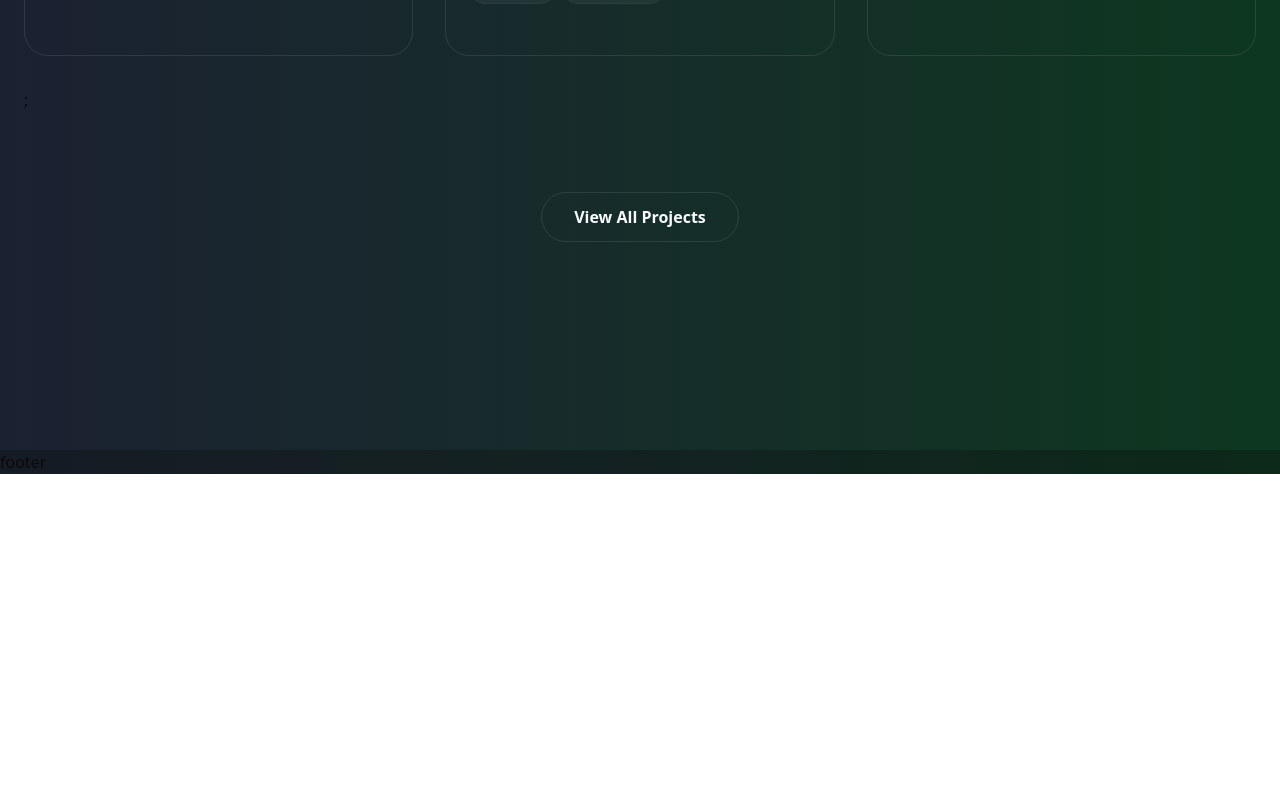
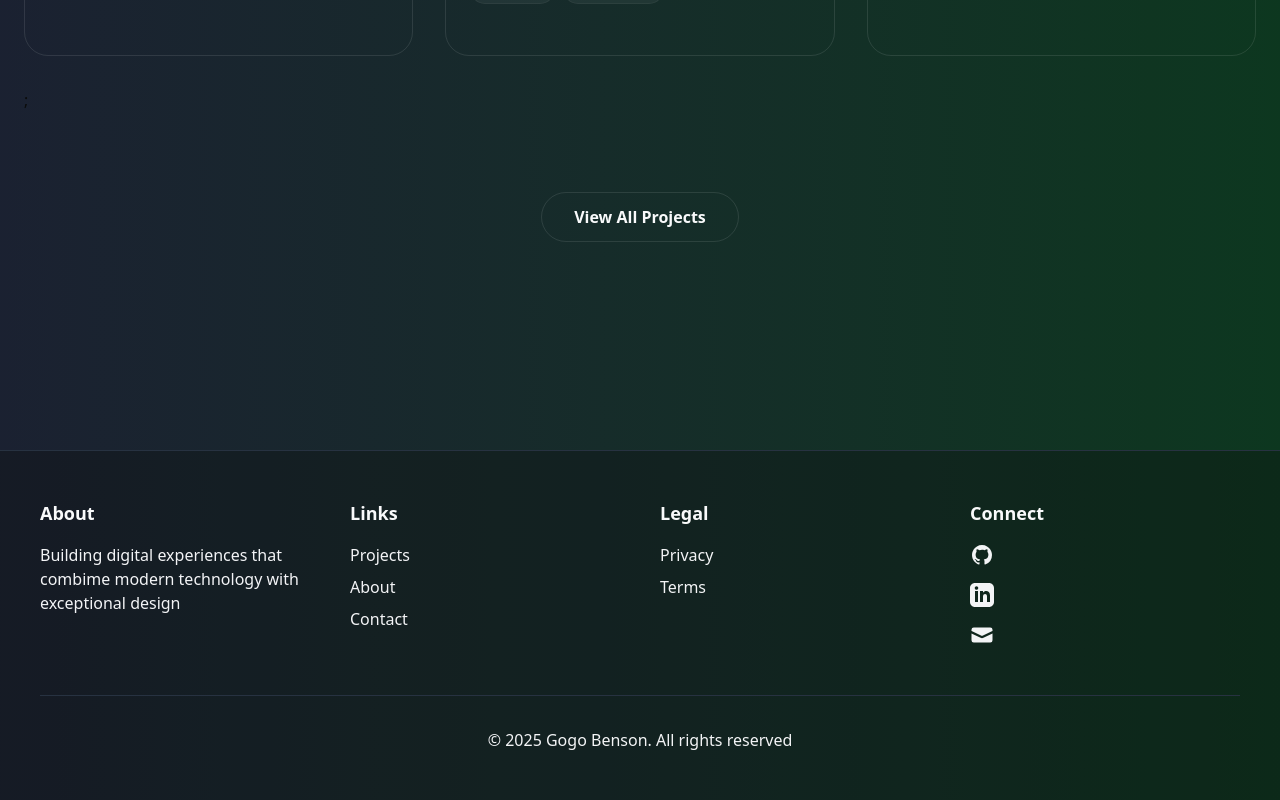
Before and after one commit to Gogo602/Portfolio, a Next.js app: page / in a window 1280 px wide. Shown: the part 1484-2284 px from the top of the page. Before the commit the page ends 1958 px from the top, so only its background shows below. Built offline with nearby package versions, Linux system fonts and the light colour scheme.

Commit message:
File: Footer, done with footer

```diff
--- a/components/Footer.tsx
+++ b/components/Footer.tsx
@@ -1,9 +1,60 @@
 import React from 'react'
+import { GithubIcon, LinkedInIcon } from './socialIcons'
+import { EnvelopeIcon } from '@heroicons/react/16/solid'
 
 const Footer = () => {
   return (
-      <footer className='bg-black/30'>
-          footer
+      <footer className='bg-black/30 border-t border-gray-800'>
+          <div className='max-w-7xl mx-auto px-4 sm:px-6 lg:px-10 py-12'>
+              <div className='grid grid-cols-1 md:grid-cols-4 gap-10'>
+                  <div>
+                      <h3 className='text-lg font-semibold text-gray-50 mb-4'>About</h3>
+                      <p className='text-gray-100'>
+                          Building digital experiences that combime modern technology with exceptional design
+                      </p>
+                  </div>
+                  <div>
+                      <h3 className='text-lg font-semibold text-gray-50 mb-4'>Links</h3>
+                      <ul className='space-y-2'>
+                          <li>
+                              <a href='#work' className='text-gray-100 hover:text-gray-50 transition-colors'>Projects</a>
+                          </li>
+                          <li>
+                              <a href='#about' className='text-gray-100 hover:text-gray-50 transition-colors'>About</a>
+                          </li>
+                          <li>
+                              <a href='#contact' className='text-gray-100 hover:text-gray-50 transition-colors'>Contact</a>
+                          </li>
+                      </ul>
+                  </div>
+                  <div>
+                      <h3 className='text-lg font-semibold text-gray-50 mb-4'>Legal</h3>
+                      <ul className='space-y-2'>
+                          <li>
+                              <a href='#privacy' className='text-gray-100 hover:text-gray-50 transition-colors'>Privacy</a>
+                          </li>
+                          <li>
+                              <a href='#terms' className='text-gray-100 hover:text-gray-50 transition-colors'>Terms</a>
+                          </li>
+                      </ul>
+                  </div>
+                  <div>
+                      <h3 className='text-lg font-semibold text-gray-50 mb-4'>Connect</h3>
+                      <ul className='space-x-4 space-y-4 flex md:block'>
+                            <GithubIcon href='#work' className='w-6 h-6 text-gray-100 hover:text-gray-50 transition-colors'/>
+                            <LinkedInIcon href='#work' className='w-6 h-6 text-gray-100 hover:text-gray-50 transition-colors'/>
+                            <EnvelopeIcon href='#work' className='w-6 h-6 text-gray-100 hover:text-gray-50 transition-colors'/>
+                      </ul>
+                  </div>
+
+              </div>
+               <div className='border-t w-full border-gray-800 mt-12 pt-8 text-center'>
+                    <p className='text-gray-100'>
+                    &copy; {new Date().getFullYear()} Gogo Benson. All rights reserved
+                    </p>
+                </div>
+          </div>
+
     </footer>
   )
 }
```
